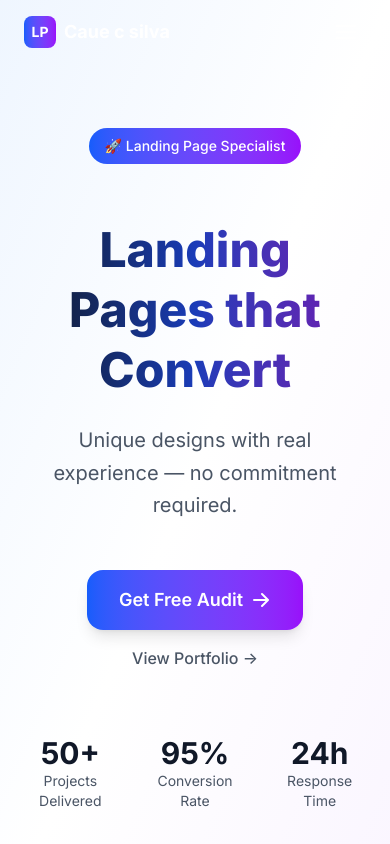
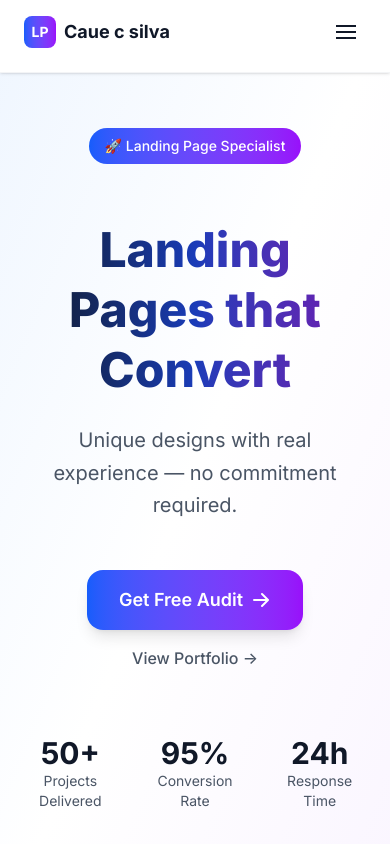
Before and after one commit to cauesilva1/my-work, a Next.js app: page / in a window 390 px wide. Shown: the top 844 px of the page. Built offline with nearby package versions, Linux system fonts and the light colour scheme.

Commit message:
Fix header colors: always white background with dark text

```diff
--- a/src/components/Navigation.tsx
+++ b/src/components/Navigation.tsx
@@ -33,11 +33,7 @@ export default function Navigation({ className = '' }: NavigationProps) {
       initial={{ y: -100 }}
       animate={{ y: 0 }}
       transition={{ duration: 0.6 }}
-      className={`fixed top-0 left-0 right-0 z-50 transition-all duration-300 ${
-        isScrolled
-          ? 'bg-white/90 backdrop-blur-md shadow-lg border-b border-gray-200'
-          : 'bg-transparent'
-      } ${className}`}
+      className={`fixed top-0 left-0 right-0 z-50 transition-all duration-300 bg-white/95 backdrop-blur-md shadow-sm border-b border-gray-100 ${className}`}
     >
       <div className="max-w-6xl mx-auto px-6">
         <div className="flex items-center justify-between h-16 md:h-20">
@@ -49,7 +45,7 @@ export default function Navigation({ className = '' }: NavigationProps) {
             <div className="w-8 h-8 bg-gradient-to-r from-blue-600 to-purple-600 rounded-lg flex items-center justify-center">
               <span className="text-white font-bold text-sm">LP</span>
             </div>
-            <span className={`font-bold text-lg ${isScrolled ? 'text-gray-900' : 'text-white'}`}>
+            <span className="font-bold text-lg text-gray-900">
               {contactInfo.name}
             </span>
           </motion.div>
@@ -63,9 +59,7 @@ export default function Navigation({ className = '' }: NavigationProps) {
                 initial={{ opacity: 0, y: -20 }}
                 animate={{ opacity: 1, y: 0 }}
                 transition={{ duration: 0.6, delay: index * 0.1 }}
-                className={`font-medium transition-colors duration-300 hover:text-blue-600 ${
-                  isScrolled ? 'text-gray-700' : 'text-white'
-                }`}
+                className="font-medium text-gray-700 transition-colors duration-300 hover:text-blue-600"
               >
                 {item.label}
               </motion.a>
@@ -99,15 +93,15 @@ export default function Navigation({ className = '' }: NavigationProps) {
             aria-label="Toggle mobile menu"
           >
             <div className="w-6 h-6 flex flex-col justify-center items-center">
-              <span className={`block w-5 h-0.5 bg-current transition-all duration-300 ${
-                isScrolled ? 'text-gray-900' : 'text-white'
-              } ${isMobileMenuOpen ? 'rotate-45 translate-y-1' : ''}`}></span>
-              <span className={`block w-5 h-0.5 bg-current transition-all duration-300 mt-1 ${
-                isScrolled ? 'text-gray-900' : 'text-white'
-              } ${isMobileMenuOpen ? 'opacity-0' : ''}`}></span>
-              <span className={`block w-5 h-0.5 bg-current transition-all duration-300 mt-1 ${
-                isScrolled ? 'text-gray-900' : 'text-white'
-              } ${isMobileMenuOpen ? '-rotate-45 -translate-y-1' : ''}`}></span>
+              <span className={`block w-5 h-0.5 bg-gray-900 transition-all duration-300 ${
+                isMobileMenuOpen ? 'rotate-45 translate-y-1' : ''
+              }`}></span>
+              <span className={`block w-5 h-0.5 bg-gray-900 transition-all duration-300 mt-1 ${
+                isMobileMenuOpen ? 'opacity-0' : ''
+              }`}></span>
+              <span className={`block w-5 h-0.5 bg-gray-900 transition-all duration-300 mt-1 ${
+                isMobileMenuOpen ? '-rotate-45 -translate-y-1' : ''
+              }`}></span>
             </div>
           </motion.button>
         </div>
```
